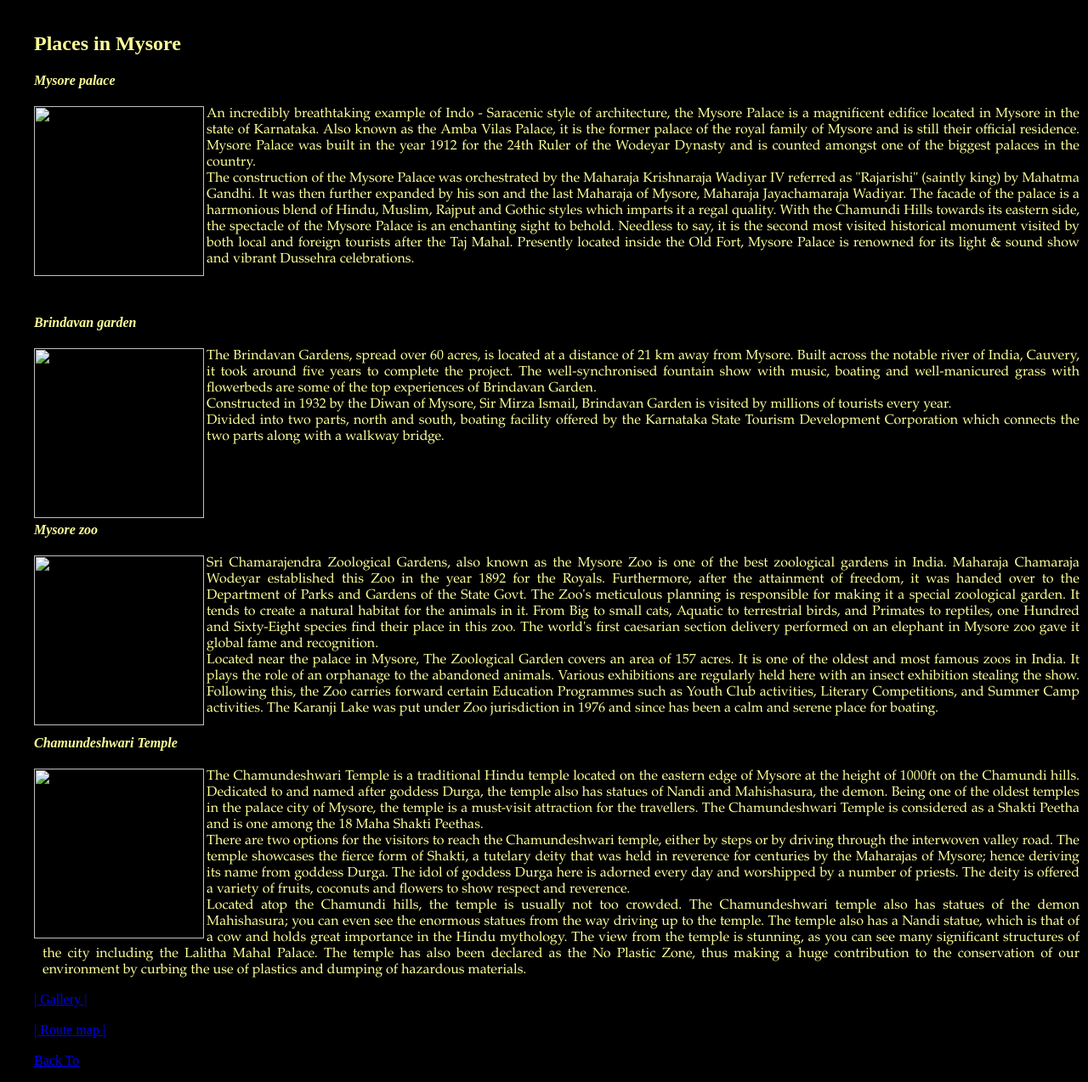
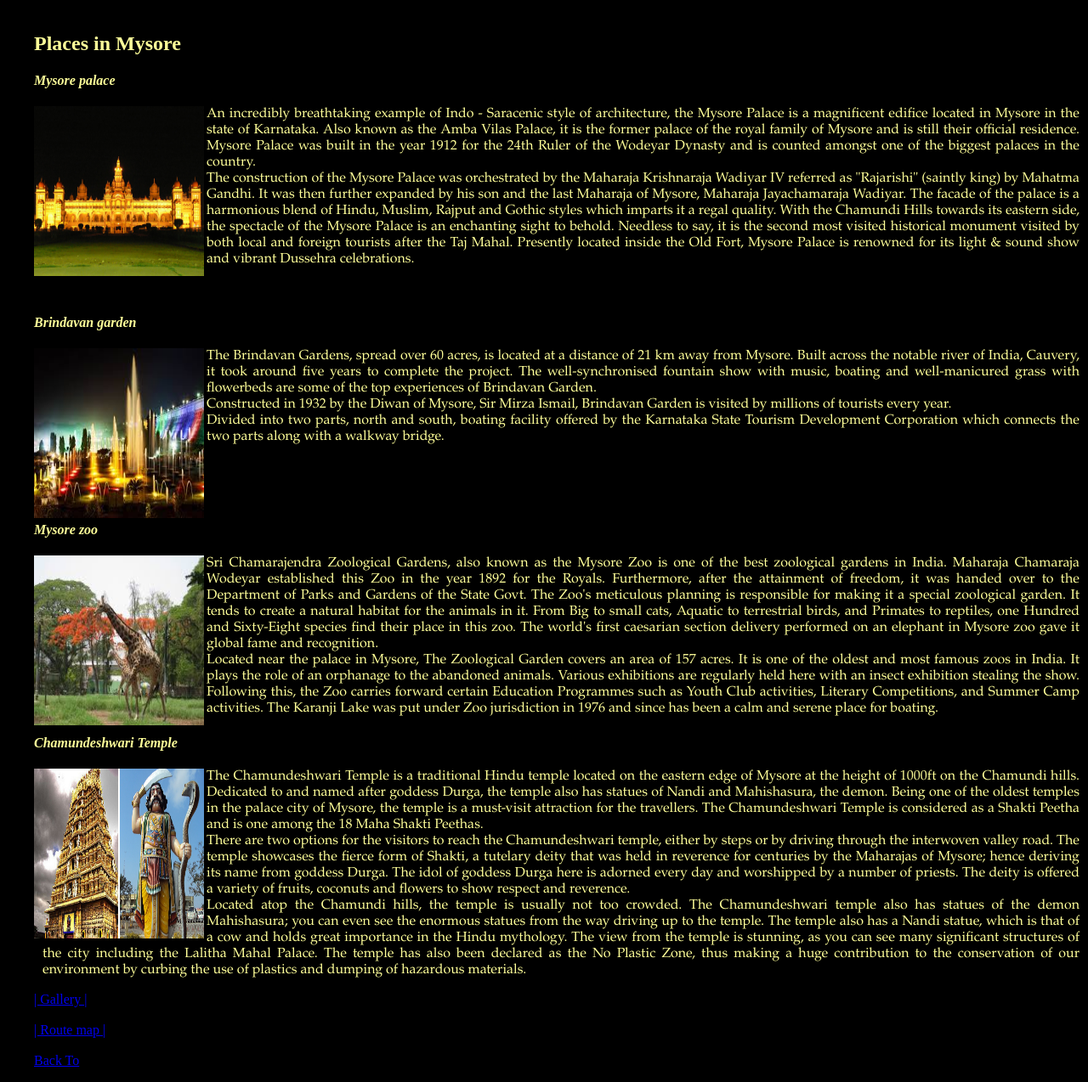
Before and after one commit to JayashreeTD/Static-Project, a plain HTML site: page Mysore.html in a window 1280 px wide. Shown: the part 649-1923 px from the top of the page at 85% size. Drawn offline with Linux system fonts and the light colour scheme.

Commit message:
Update Mysore.html

```diff
--- a/Mysore.html
+++ b/Mysore.html
@@ -35,13 +35,13 @@ Mysore has pleasant weather throughout the year, though October to March is the
 <h2>Places in Mysore</h2>
 
 <h4><i>Mysore palace</i></h4>
-<img src="images/Mysore_palace.jpg" height="200" width="200" align="left"/>
+<img src="Mysore_palace.jpg" height="200" width="200" align="left"/>
 <p>
 An incredibly breathtaking example of Indo - Saracenic style of architecture, the Mysore Palace is a magnificent edifice located in Mysore in the state of Karnataka. Also known as the Amba Vilas Palace, it is the former palace of the royal family of Mysore and is still their official residence. Mysore Palace was built in the year 1912 for the 24th Ruler of the Wodeyar Dynasty and is counted amongst one of the biggest palaces in the country. <br/>
 The construction of the Mysore Palace was orchestrated by the Maharaja Krishnaraja Wadiyar IV referred as "Rajarishi" (saintly king) by Mahatma Gandhi. It was then further expanded by his son and the last Maharaja of Mysore, Maharaja Jayachamaraja Wadiyar. The facade of the palace is a harmonious blend of Hindu, Muslim, Rajput and Gothic styles which imparts it a regal quality. With the Chamundi Hills towards its eastern side, the spectacle of the Mysore Palace is an enchanting sight to behold. Needless to say, it is the second most visited historical monument visited by both local and foreign tourists after the Taj Mahal. Presently located inside the Old Fort, Mysore Palace is renowned for its light & sound show and vibrant Dussehra celebrations.</p><br/>
 
 <h4><i> Brindavan garden</i></h4>
-<img src="images/download (10) mysore brundavan.jpg" height="200" width="200" align="left"/>
+<img src="download (10) mysore brundavan.jpg" height="200" width="200" align="left"/>
 <p>
 The Brindavan Gardens, spread over 60 acres, is located at a distance of 21 km away from Mysore. Built across the notable river of India, Cauvery, it took around five years to complete the project. The well-synchronised fountain show with music, boating and well-manicured grass with flowerbeds are some of the top experiences of Brindavan Garden.<br/>
 Constructed in 1932 by the Diwan of Mysore, Sir Mirza Ismail, Brindavan Garden is visited by millions of tourists every year.<br/>
@@ -49,13 +49,13 @@ Divided into two parts, north and south, boating facility offered by the Karnata
 
 
 <h4><i> Mysore zoo</i></h4>
-<img src="images/download (3).jpg" height="200" width="200" align="left"/>
+<img src="download (3).jpg" height="200" width="200" align="left"/>
 <p>
 Sri Chamarajendra Zoological Gardens, also known as the Mysore Zoo is one of the best zoological gardens in India. Maharaja Chamaraja Wodeyar established this Zoo in the year 1892 for the Royals. Furthermore, after the attainment of freedom, it was handed over to the Department of Parks and Gardens of the State Govt. The Zoo's meticulous planning is responsible for making it a special zoological garden. It tends to create a natural habitat for the animals in it. From Big to small cats, Aquatic to terrestrial birds, and Primates to reptiles, one Hundred and Sixty-Eight species find their place in this zoo. The world's first caesarian section delivery performed on an elephant in Mysore zoo gave it global fame and recognition.<br/>
 Located near the palace in Mysore, The Zoological Garden covers an area of 157 acres. It is one of the oldest and most famous zoos in India. It plays the role of an orphanage to the abandoned animals. Various exhibitions are regularly held here with an insect exhibition stealing the show. Following this, the Zoo carries forward certain Education Programmes such as Youth Club activities, Literary Competitions, and Summer Camp activities. The Karanji Lake was put under Zoo jurisdiction in 1976 and since has been a calm and serene place for boating.<br/>
 
 <h4><i>Chamundeshwari Temple</i></h4>
-<img src="images/7-19.jpg" height="200" width="200" align="left"/>
+<img src="7-19.jpg" height="200" width="200" align="left"/>
 <p>
 The Chamundeshwari Temple is a traditional Hindu temple located on the eastern edge of Mysore at the height of 1000ft on the Chamundi hills. Dedicated to and named after goddess Durga, the temple also has statues of Nandi and Mahishasura, the demon. Being one of the oldest temples in the palace city of Mysore, the temple is a must-visit attraction for the travellers. The Chamundeshwari Temple is considered as a Shakti Peetha and is one among the 18 Maha Shakti Peethas.<br/>
 There are two options for the visitors to reach the Chamundeshwari temple, either by steps or by driving through the interwoven valley road. The temple showcases the fierce form of Shakti, a tutelary deity that was held in reverence for centuries by the Maharajas of Mysore; hence deriving its name from goddess Durga. The idol of goddess Durga here is adorned every day and worshipped by a number of priests. The deity is offered a variety of fruits, coconuts and flowers to show respect and reverence. <br/>
```
